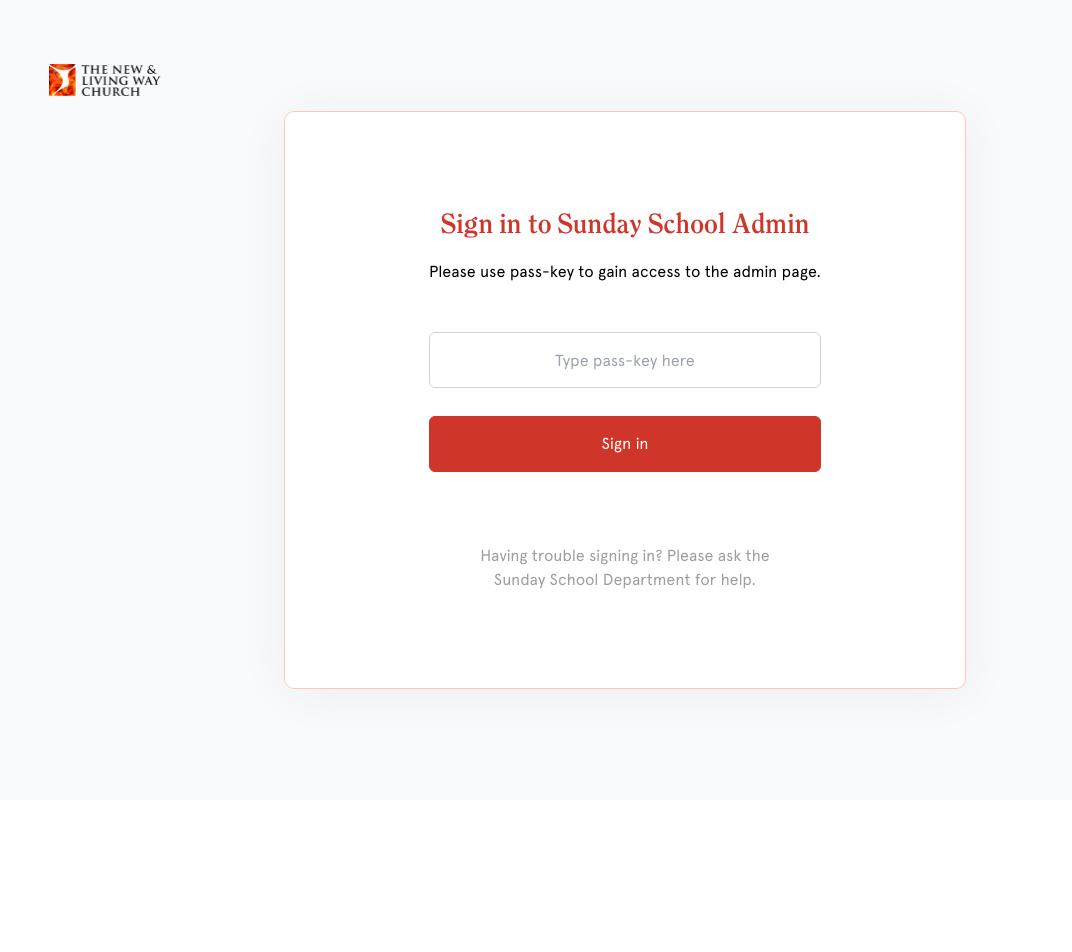
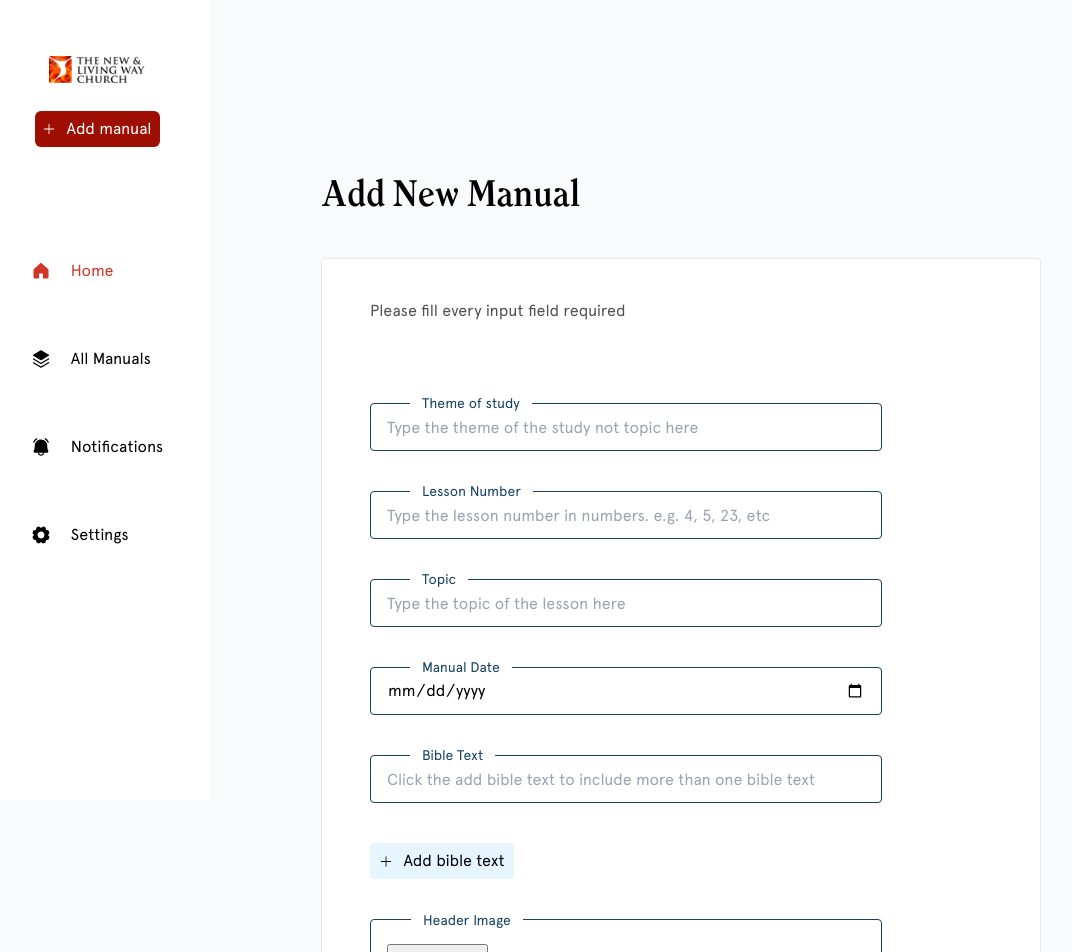
Before and after one commit to NLWC-Sunday-School-app/nlwc-sunday-school-admin, a React (Create React App) app: page /new in a window 1280 px wide. Before the commit this address led to /signin. Shown: the top 952 px of the page, without its empty margins (15-1087 px from the left). Before the commit the page ends 800 px from the top, so only its background shows below. Built offline with nearby package versions, Linux system fonts and the light colour scheme; no server answers.

Commit message:
add updates

```diff
--- a/src/components/molecules/delete-sucess.tsx
+++ b/src/components/molecules/delete-sucess.tsx
@@ -5,11 +5,11 @@ interface IDeleteSucessModalProps {}
 
 const DeleteSucessModal: React.FunctionComponent<
   IDeleteSucessModalProps
-> = ({}) => {
+> = () => {
   return (
     <div className="success">
       <div className="success_body">
-        <Link to="/" title="close" type="button">
+        <Link to="/new" title="close" type="button">
           <svg
             width="16"
             height="16"
--- a/src/components/molecules/manual-item.tsx
+++ b/src/components/molecules/manual-item.tsx
@@ -24,7 +24,7 @@ const ManualItem: React.FunctionComponent<IManualItemProps> = ({
 
   const onClickOutside = (e: MouseEvent) => {
     const target = e?.target as HTMLInputElement;
-    if (!target?.className.includes("manual_item")) {
+    if (!target?.className.includes("manual_control")) {
       setShowControl(false);
     }
   };
--- a/src/components/organisms/dashboard-nav.tsx
+++ b/src/components/organisms/dashboard-nav.tsx
@@ -11,9 +11,9 @@ const DashboardNav: React.FunctionComponent<IDashboardNavProps> = ({
 }) => {
   return (
     <div className="dashboard_nav">
-      <a href="/">
+      <Link to="/">
         <img className="dashboard_logo" src={Logo} alt="Logo" />
-      </a>
+      </Link>
       <Link to="/new" className="dashboard_btn" type="button">
         <svg
           width="12"
--- a/src/components/organisms/edit-manual-form.tsx
+++ b/src/components/organisms/edit-manual-form.tsx
@@ -102,15 +102,56 @@ const EditManualForm: React.FunctionComponent<IEditManualFormProps> = (
                   setManualData({ ...manualData, manual_date: target.value });
                 }}
               />
+              {manualData.text.map((text, index) => (
                 <FormInput
+                  key={`text ${index}`}
                   label="Bible Text"
                   placeholder="Click the add bible text to include more than one bible text"
-                value={manualData.text}
+                  value={text}
                   onChange={(e) => {
                     const target = e.target as HTMLInputElement;
-                  setManualData({ ...manualData, text: target.value });
+                    const updatedText = [...manualData.text];
+                    updatedText[index] = target.value;
+                    setManualData({ ...manualData, text: [...updatedText] });
                   }}
                 />
+              ))}
+              <button
+                type="button"
+                className="add_text"
+                onClick={(e) => {
+                  e.preventDefault();
+                  const updatedText = [...manualData.text];
+                  updatedText[manualData.text.length] = "";
+                  setManualData({ ...manualData, text: [...updatedText] });
+                }}
+              >
+                <svg
+                  width="14"
+                  height="15"
+                  viewBox="0 0 14 15"
+                  fill="none"
+                  xmlns="http://www.w3.org/2000/svg"
+                >
+                  <g clip-path="url(#clip0_201_650)">
+                    <path
+                      d="M11.8125 7.0625H7.4375V2.6875C7.4375 2.57147 7.39141 2.46019 7.30936 2.37814C7.22731 2.29609 7.11603 2.25 7 2.25C6.88397 2.25 6.77269 2.29609 6.69064 2.37814C6.60859 2.46019 6.5625 2.57147 6.5625 2.6875V7.0625H2.1875C2.07147 7.0625 1.96019 7.10859 1.87814 7.19064C1.79609 7.27269 1.75 7.38397 1.75 7.5C1.75 7.61603 1.79609 7.72731 1.87814 7.80936C1.96019 7.89141 2.07147 7.9375 2.1875 7.9375H6.5625V12.3125C6.5625 12.4285 6.60859 12.5398 6.69064 12.6219C6.77269 12.7039 6.88397 12.75 7 12.75C7.11603 12.75 7.22731 12.7039 7.30936 12.6219C7.39141 12.5398 7.4375 12.4285 7.4375 12.3125V7.9375H11.8125C11.9285 7.9375 12.0398 7.89141 12.1219 7.80936C12.2039 7.72731 12.25 7.61603 12.25 7.5C12.25 7.38397 12.2039 7.27269 12.1219 7.19064C12.0398 7.10859 11.9285 7.0625 11.8125 7.0625Z"
+                      fill="#111111"
+                    />
+                  </g>
+                  <defs>
+                    <clipPath id="clip0_201_650">
+                      <rect
+                        width="14"
+                        height="14"
+                        fill="white"
+                        transform="translate(0 0.5)"
+                      />
+                    </clipPath>
+                  </defs>
+                </svg>
+                Add bible text
+              </button>
               <FormTextarea
                 className="memory-track"
                 label="Memory Track"
--- a/src/components/organisms/manual-form.tsx
+++ b/src/components/organisms/manual-form.tsx
@@ -31,7 +31,7 @@ const ManualForm: React.FunctionComponent<IManualFormProps> = (props) => {
   const [manualData, setManualData] = useState<IManualData>({
     theme: "",
     topic: "",
-    text: "",
+    text: [""],
     lesson: "",
     header_image: "test",
     body: "",
@@ -83,14 +83,55 @@ const ManualForm: React.FunctionComponent<IManualFormProps> = (props) => {
               setManualData({ ...manualData, manual_date: target.value });
             }}
           />
+          {manualData.text.map((text, index) => (
             <FormInput
+              key={`text ${index}`}
               label="Bible Text"
               placeholder="Click the add bible text to include more than one bible text"
               onChange={(e) => {
                 const target = e.target as HTMLInputElement;
-              setManualData({ ...manualData, text: target.value });
+                const updatedText = [...manualData.text];
+                updatedText[index] = target.value;
+                setManualData({ ...manualData, text: [...updatedText] });
               }}
             />
+          ))}
+          <button
+            type="button"
+            className="add_text"
+            onClick={(e) => {
+              e.preventDefault();
+              const updatedText = [...manualData.text];
+              updatedText[manualData.text.length] = "";
+              setManualData({ ...manualData, text: [...updatedText] });
+            }}
+          >
+            <svg
+              width="14"
+              height="15"
+              viewBox="0 0 14 15"
+              fill="none"
+              xmlns="http://www.w3.org/2000/svg"
+            >
+              <g clip-path="url(#clip0_201_650)">
+                <path
+                  d="M11.8125 7.0625H7.4375V2.6875C7.4375 2.57147 7.39141 2.46019 7.30936 2.37814C7.22731 2.29609 7.11603 2.25 7 2.25C6.88397 2.25 6.77269 2.29609 6.69064 2.37814C6.60859 2.46019 6.5625 2.57147 6.5625 2.6875V7.0625H2.1875C2.07147 7.0625 1.96019 7.10859 1.87814 7.19064C1.79609 7.27269 1.75 7.38397 1.75 7.5C1.75 7.61603 1.79609 7.72731 1.87814 7.80936C1.96019 7.89141 2.07147 7.9375 2.1875 7.9375H6.5625V12.3125C6.5625 12.4285 6.60859 12.5398 6.69064 12.6219C6.77269 12.7039 6.88397 12.75 7 12.75C7.11603 12.75 7.22731 12.7039 7.30936 12.6219C7.39141 12.5398 7.4375 12.4285 7.4375 12.3125V7.9375H11.8125C11.9285 7.9375 12.0398 7.89141 12.1219 7.80936C12.2039 7.72731 12.25 7.61603 12.25 7.5C12.25 7.38397 12.2039 7.27269 12.1219 7.19064C12.0398 7.10859 11.9285 7.0625 11.8125 7.0625Z"
+                  fill="#111111"
+                />
+              </g>
+              <defs>
+                <clipPath id="clip0_201_650">
+                  <rect
+                    width="14"
+                    height="14"
+                    fill="white"
+                    transform="translate(0 0.5)"
+                  />
+                </clipPath>
+              </defs>
+            </svg>
+            Add bible text
+          </button>
           <div className="file_input">
             <label htmlFor="header-image">Header Image</label>
             <input
--- a/src/context/auth-context.tsx
+++ b/src/context/auth-context.tsx
@@ -9,7 +9,7 @@ interface IUserContext {
 }
 
 const defaultValue = {
-  user: { access: false },
+  user: { access: true },
   setUser: (user: IUser) => {},
 };
 export const UserContext = createContext<IUserContext>(defaultValue);
@@ -17,7 +17,7 @@ export const UserContext = createContext<IUserContext>(defaultValue);
 const UserContextProvider: React.FC<React.PropsWithChildren> = ({
   children,
 }) => {
-  const [user, setUser] = useState<IUser>({ access: false });
+  const [user, setUser] = useState<IUser>({ access: true });
   return (
     <UserContext.Provider value={{ user, setUser }}>
       {children}
--- a/src/hooks/edit-manual.ts
+++ b/src/hooks/edit-manual.ts
@@ -8,7 +8,7 @@ const useEditManual = () => {
   const [manualData, setManualData] = useState<IManualData>({
     theme: "",
     topic: "",
-    text: "",
+    text: [""],
     lesson: "",
     header_image: "test",
     body: "",
--- a/src/styles/manual-form.scss
+++ b/src/styles/manual-form.scss
@@ -32,6 +32,9 @@
       @apply absolute text-sm left-10 -top-2.5 px-3 text-[#144264] bg-white;
     }
   }
+  .add_text {
+    @apply flex items-center justify-center bg-[#E7F5FF] mb-10 gap-2.5 h-9 w-36 rounded;
+  }
 }
 
 .ql-toolbar.ql-snow,
--- a/src/types/types.ts
+++ b/src/types/types.ts
@@ -7,7 +7,7 @@ export interface IManuals {
 export interface IManualData {
   theme: string;
   topic: string;
-  text: string;
+  text: string[];
   lesson: string;
   header_image: string;
   memory_track: string
```
Lines whose indentation alone changed are shown as unchanged.
